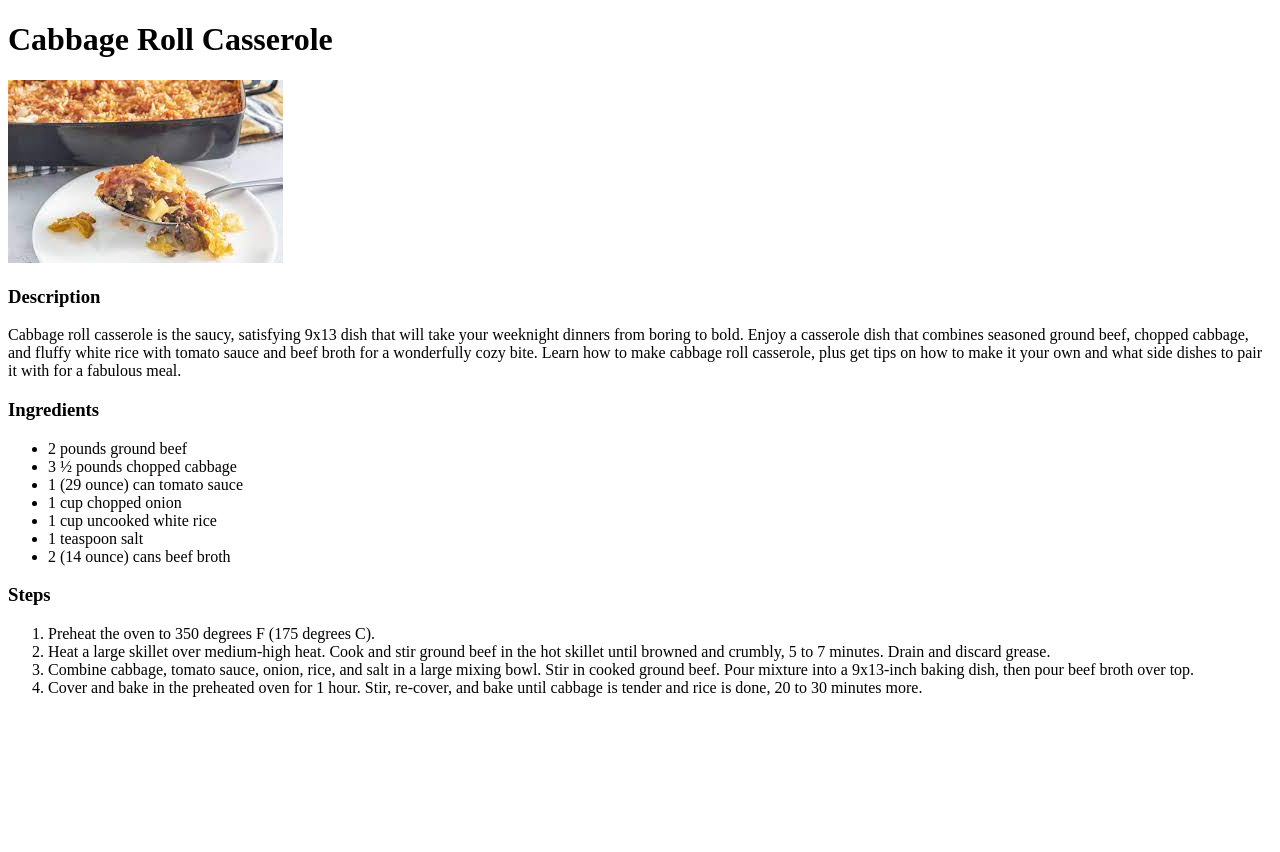
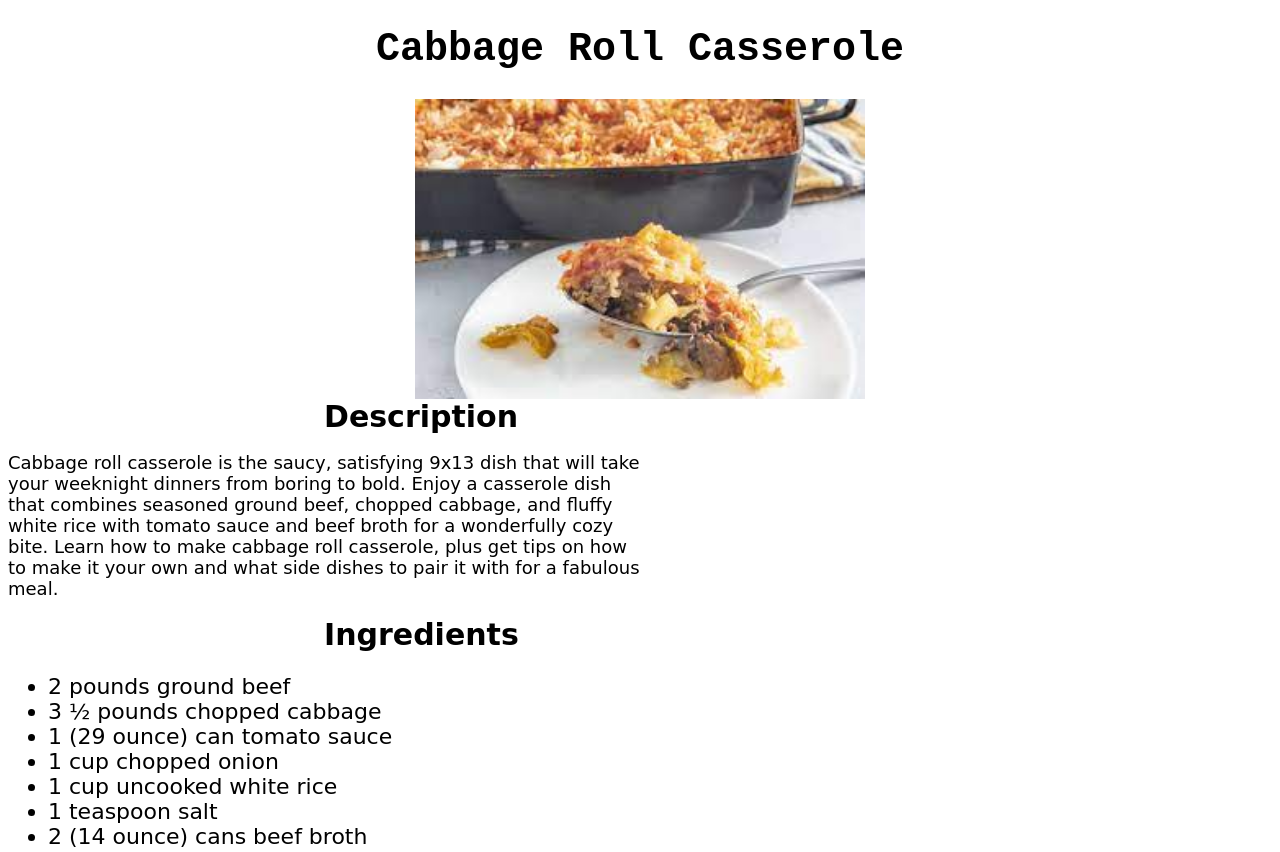
Before and after one commit to jinftw64/odin-recipes, a plain HTML site: page recipes/cabbage-roll-casserole.html in a window 1280 px wide. Shown: the top 852 px of the page. Before the commit the page ends 800 px from the top, so only its background shows below. Drawn offline with Linux system fonts and the light colour scheme.

Commit message:
Use CSS to style index page and some of cabbage-roll-casserole page

```diff
--- a/recipes/cabbage-roll-casserole.html
+++ b/recipes/cabbage-roll-casserole.html
@@ -2,34 +2,35 @@
 <html lang="en">
   <head>
     <meta charset="utf-8">
+    <link rel="stylesheet" href="../recipes/recipe.css">
     <title>Cabbage Roll Casserole</title>
   </head>
 
   <body>
-    <h1>Cabbage Roll Casserole</h1>
+    <h1 class="main-header">Cabbage Roll Casserole</h1>
 
-    <img src="../img/cabbage.jpeg" alt="Cabbage Roll Casserole">
+    <img class ="picture" src="../img/cabbage.jpeg" alt="Cabbage Roll Casserole">
 
-    <h3>Description</h3>
-    <p>Cabbage roll casserole is the saucy, satisfying 9x13 dish that will take your weeknight dinners from boring to bold. Enjoy a casserole dish that combines seasoned ground beef, chopped cabbage, and fluffy white rice with tomato sauce and beef broth for a wonderfully cozy bite. Learn how to make cabbage roll casserole, plus get tips on how to make it your own and what side dishes to pair it with for a fabulous meal.</p>
+    <h3 class="sub-header">Description</h3>
+    <p class="description-text">Cabbage roll casserole is the saucy, satisfying 9x13 dish that will take your weeknight dinners from boring to bold. Enjoy a casserole dish that combines seasoned ground beef, chopped cabbage, and fluffy white rice with tomato sauce and beef broth for a wonderfully cozy bite. Learn how to make cabbage roll casserole, plus get tips on how to make it your own and what side dishes to pair it with for a fabulous meal.</p>
 
-    <h3>Ingredients</h3>
-    <ul>
+    <h3 class="sub-header">Ingredients</h3>
+    <ul class="ingredient-list">
       <li>2 pounds ground beef</li>
       <li>3 ½ pounds chopped cabbage</li>
       <li>1 (29 ounce) can tomato sauce</li>
       <li>1 cup chopped onion</li>
-      <li>1 cup uncooked white rice</li>
+      <li id="key-ingredient">1 cup uncooked white rice</li>
       <li>1 teaspoon salt</li>
       <li>2 (14 ounce) cans beef broth</li>
     </ul>
 
-    <h3>Steps</h3>
-    <ol>
-      <li>Preheat the oven to 350 degrees F (175 degrees C).</li>
+    <h3 class="sub-header">Steps</h3>
+    <ol class="step-list">
+      <li class="preparation">Preheat the oven to 350 degrees F (175 degrees C).</li>
       <li>Heat a large skillet over medium-high heat. Cook and stir ground beef in the hot skillet until browned and crumbly, 5 to 7 minutes. Drain and discard grease.</li>
       <li>Combine cabbage, tomato sauce, onion, rice, and salt in a large mixing bowl. Stir in cooked ground beef. Pour mixture into a 9x13-inch baking dish, then pour beef broth over top.</li>
-      <li>Cover and bake in the preheated oven for 1 hour. Stir, re-cover, and bake until cabbage is tender and rice is done, 20 to 30 minutes more.</li>
+      <li class="done">Cover and bake in the preheated oven for 1 hour. Stir, re-cover, and bake until cabbage is tender and rice is done, 20 to 30 minutes more.</li>
     </ol>
   </body>
 </html>
--- /dev/null
+++ b/recipes/recipe.css
@@ -0,0 +1,35 @@
+body {
+  font-family: "DejaVu Sans", "Times New Roman", sans-serif;
+}
+
+.main-header {
+  font-size: 40px;
+  font-weight: bold;
+  text-align: center;
+  font-family: "Courier New", "Times New Roman", sans-serif;
+}
+
+.picture {
+  display: block;
+  margin-left: auto;
+  margin-right: auto;
+  height: 300px;
+  width: auto;
+}
+
+.sub-header {
+  width: 50%;
+  margin: auto;
+  font-size: 30px;
+}
+
+.description-text {
+  width: 50%;
+  font-size: 18px;
+}
+
+.ingredient-list,
+.step-list {
+  width: 50%;
+  font-size: 22px;
+}
--- a/styles.css
+++ b/styles.css
@@ -9,7 +9,8 @@
 .recipe-link {
   background-color: rgb(67, 128, 224);
   font-family: "DejaVu Sans", "Times New Roman", sans-serif;
-  color:rgb(2, 48, 13)
+  color:rgb(2, 48, 13);
+  font-size: 24px;
 }
 
 .veggie {
```
